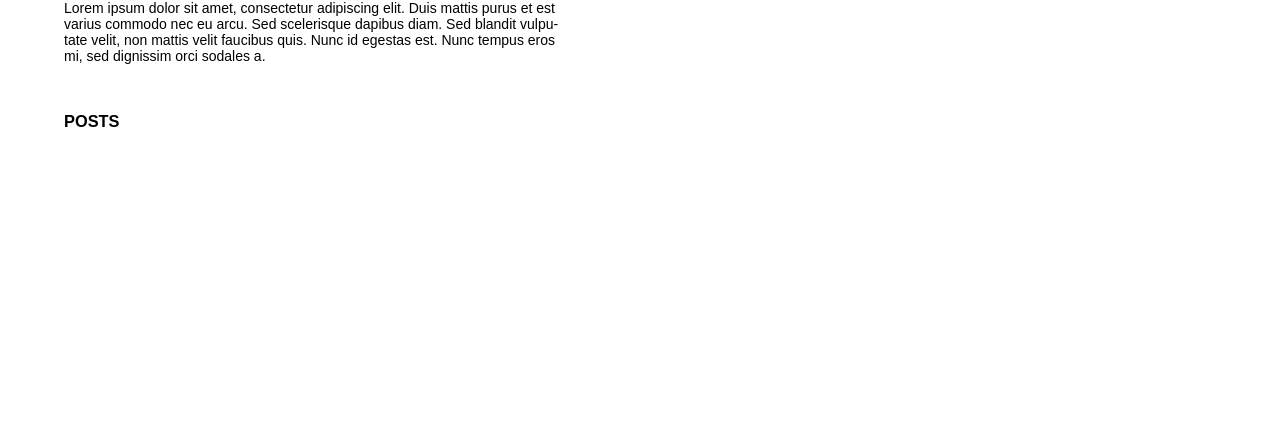
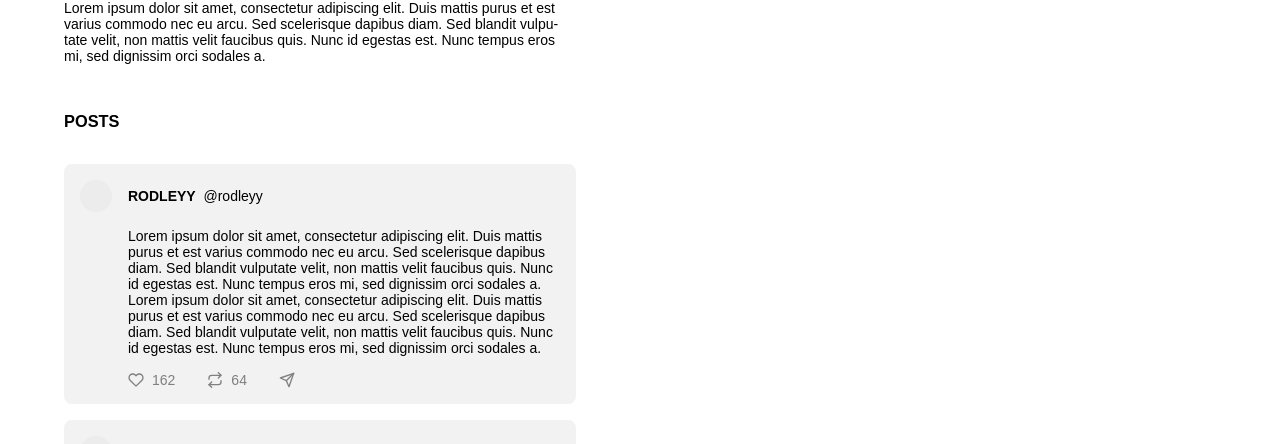
Before and after one commit to jrodriguezc160/close-to-you, a React (Create React App) app: page / in a window 1280 px wide. Shown: the part 352-796 px from the top of the page. Built offline with nearby package versions, Linux system fonts and the light colour scheme.

Commit message:
first structure

```diff
--- a/src/components/Description.js
+++ b/src/components/Description.js
@@ -1,6 +1,6 @@
 function Description () {
   return (
-    <div className='profile-desc' style={{ hyphens: "auto" }}>
+    <div className='profile-desc'>
       <p>Lorem ipsum dolor sit amet, consectetur adipiscing elit. Duis mattis purus et est varius commodo nec eu arcu. Sed scelerisque dapibus diam. Sed blandit vulputate velit, non mattis velit faucibus quis. Nunc id egestas est. Nunc tempus eros mi, sed dignissim orci sodales a.
       </p>
     </div>
--- /dev/null
+++ b/src/components/Post.js
@@ -0,0 +1,41 @@
+import { FiHeart } from "@react-icons/all-files/fi/FiHeart";
+import { FiRepeat } from "@react-icons/all-files/fi/FiRepeat";
+import { FiSend } from "@react-icons/all-files/fi/FiSend";
+import "../index.css"
+
+function Post () {
+  return (
+    <div className='post'>
+
+      <div className='post-profile'>
+        <div className='post-profile-pic'>
+        </div>
+        <div style={{ padding: "8px 0" }}>
+          <b>RODLEYY</b>&nbsp; @rodleyy
+        </div>
+      </div>
+
+      <div className='post-text'>
+        <p>Lorem ipsum dolor sit amet, consectetur adipiscing elit. Duis mattis purus et est varius commodo nec eu arcu. Sed scelerisque dapibus diam. Sed blandit vulputate velit, non mattis velit faucibus quis. Nunc id egestas est. Nunc tempus eros mi, sed dignissim orci sodales a. Lorem ipsum dolor sit amet, consectetur adipiscing elit. Duis mattis purus et est varius commodo nec eu arcu. Sed scelerisque dapibus diam. Sed blandit vulputate velit, non mattis velit faucibus quis. Nunc id egestas est. Nunc tempus eros mi, sed dignissim orci sodales a.</p>
+      </div>
+
+      <div className='post-icons'>
+        <div className="ic-container">
+          <FiHeart />
+          162
+        </div>
+
+        <div className="ic-container">
+          <FiRepeat />
+          64
+        </div>
+
+        <div className="ic-container">
+          <FiSend />
+        </div>
+      </div>
+    </div>
+  )
+}
+
+export default Post;
--- a/src/components/PostsPlaceholder.js
+++ b/src/components/PostsPlaceholder.js
@@ -2,14 +2,17 @@ import { FiTrash } from "@react-icons/all-files/fi/FiTrash";
 import { FiRepeat } from "@react-icons/all-files/fi/FiRepeat";
 import { FiX } from "@react-icons/all-files/fi/FiX";
 import { useEffect, useState } from 'react';
+import Post from './Post';
 
 function PostsPlaceholder () {
 
   return (
-    <div>
+    <div className='posts-placeholder'>
       <h3>POSTS</h3>
 
-
+      <Post />
+      <Post />
+      <Post />
     </div>
   )
 }
--- a/src/index.css
+++ b/src/index.css
@@ -19,6 +19,7 @@ body {
   justify-content: center;
   color: gray;
   cursor: pointer;
+  gap: 8px;
 
   * {
     height: 100%;
@@ -96,9 +97,63 @@ body {
 
 .profile-desc {
   margin: 0;
+  hyphens: auto;
 
   * {
     margin: 0;
     padding: 0;
   }
 }
+
+.post {
+  border-radius: 8px;
+  background-color: rgba(230, 230, 230, 0.5);
+  padding: 16px;
+  display: flex;
+  flex-direction: column;
+  gap: 16px;
+}
+
+.post-text {
+  display: flex;
+  flex-direction: column;
+  hyphens: auto;
+  padding-left: 48px;
+
+  * {
+    margin: 0;
+  }
+}
+
+.post-icons {
+  padding-left: 48px;
+  padding-right: 48px;
+  display: flex;
+  flex-direction: row;
+  gap: 32px;
+  height: 16px;
+}
+
+.post-profile {
+  width: fit-content;
+  display: flex;
+  align-items: center;
+  justify-content: center;
+  gap: 16px;
+}
+
+.post-profile-pic {
+  width: 32px;
+  height: 32px;
+  border-radius: 32px;
+  background-color: rgba(230, 230, 230, 0.5);
+  display: flex;
+  align-items: center;
+  justify-content: center;
+}
+
+.posts-placeholder {
+  display: flex;
+  flex-direction: column;
+  gap: 16px;
+}
```
